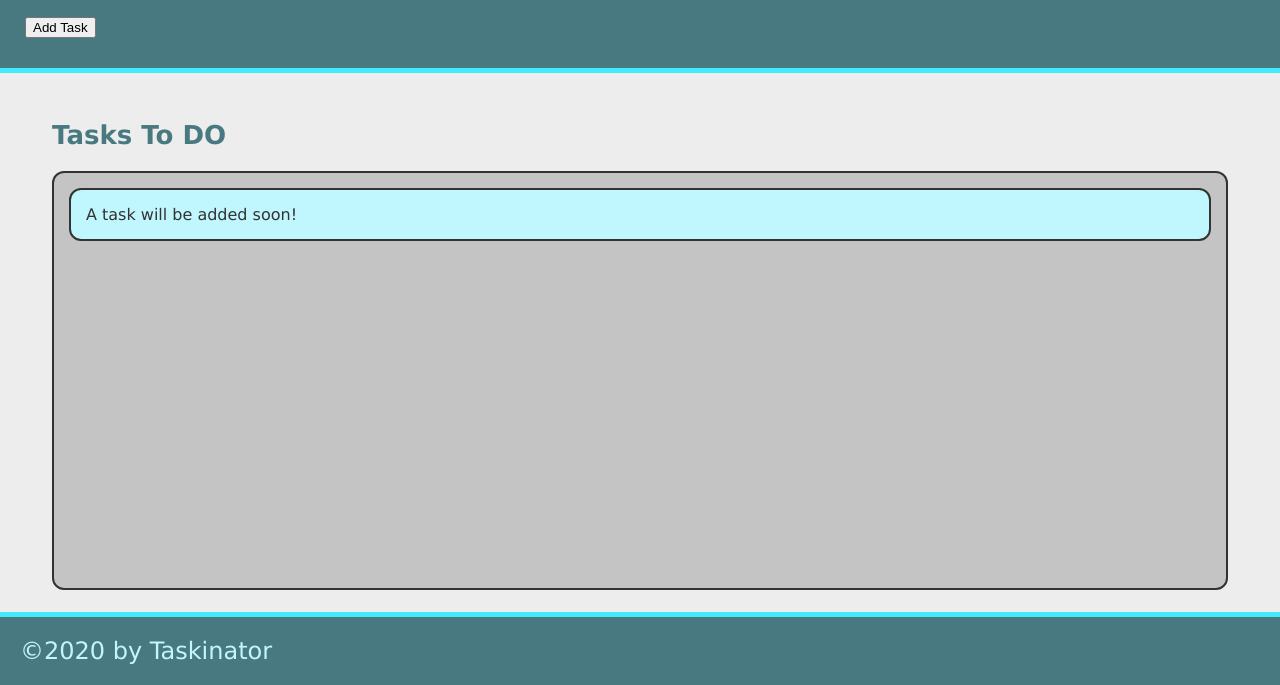
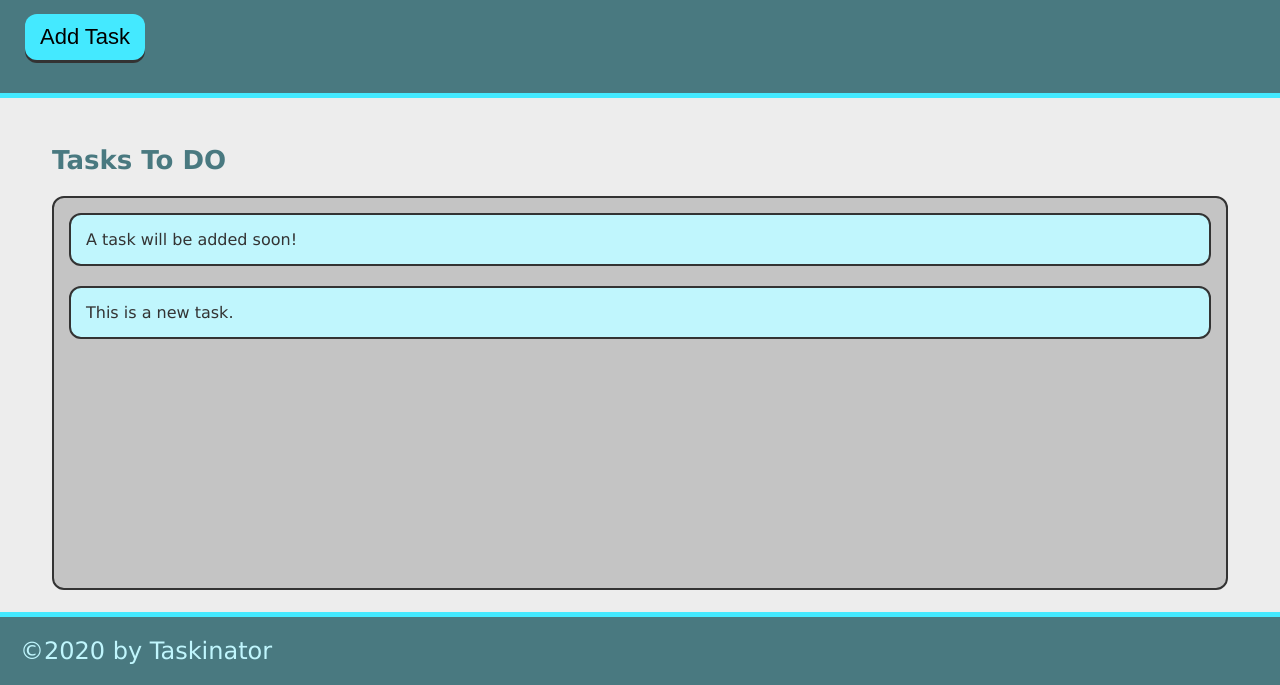
Before and after one commit to aoliva-16/taskinator, a plain HTML site: page index.html in a window 1280 px wide. Both pictures are taken after a click on the button "Add Task". Shown: the part 115-800 px from the top of the page. Drawn offline with Linux system fonts and the light colour scheme.

Commit message:
add ability to add task

```diff
--- a/assets/js/script.js
+++ b/assets/js/script.js
@@ -0,0 +1,11 @@
+var buttonEl = document.querySelector("#save-task");
+var tasksToDoEl = document.querySelector("#tasks-to-do");
+
+var createTaskHandler = function() {
+    var listItemEl = document.createElement("li");
+    listItemEl.className = "task-item";
+    listItemEl.textContent = "This is a new task.";
+    tasksToDoEl.appendChild(listItemEl);
+};
+
+buttonEl.addEventListener("click", createTaskHandler);
--- a/index.html
+++ b/index.html
@@ -14,12 +14,12 @@
         <h1 class="page-title">Taskinator</h1>
         <p>
             Click the button below to add a new task!</p>
-        <button clas="btn">Add Task</button>
+        <button class="btn" id="save-task">Add Task</button>
     </header>
     <main class="page-content">
         <section class="task-list-wrapper">
             <h2 class="list-title">Tasks To DO</h2>
-            <ul class="task-list">
+            <ul class="task-list" id="tasks-to-do">
                 <li class="task-item">A task will be added soon!</li>
             </ul>
         </section>
```
